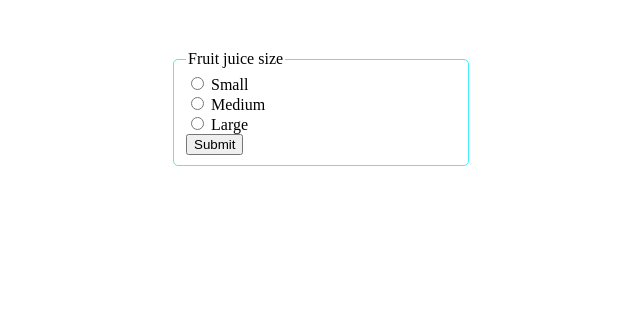
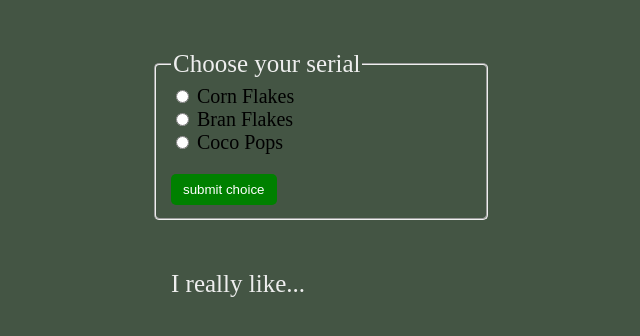
Before and after one commit to michael-odonovan/form-fieldset-radio-js, a plain HTML site: page index.html in a window 1280 px wide. Shown: the whole page, without its empty margins (319-959 px from the left). Drawn offline with Linux system fonts and the light colour scheme.

Commit message:
feat: change concept, add CSS

```diff
--- a/index.html
+++ b/index.html
@@ -1,53 +1,68 @@
 <!DOCTYPE html>
 <html lang="en">
   <head>
-    <title>names form</title>
+    <title>form with radio buttons</title>
     <meta charset="UTF-8">
     <meta name="viewport" content="width=device-width, initial-scale=1">
+
     <style>
-      form {
+      body {
+        background: #454;
+      }
+      fieldset, .answer {
         width: 95%;
         max-width: 300px;
         margin: 50px auto;
+        border-radius: 5px;
+        font-size: 20px;
       }
-      fieldset {
-        border: 1px solid #4EF;
-        border-radius: 5px
+      legend, .answer {
+        font-size: 25px;
+        color: #eee;
+      }
+      .submit-button {
+        padding: 8px 12px;
+        background: green;
+        margin-top: 20px;
+        border: none;
+        border-radius: 5px;
+        color: white;
       }
     </style>
+
   </head>
-
   <body>
-
     <form onsubmit="myFunction()">
       <fieldset>
-        <legend>Fruit juice size</legend>
+        <legend>Choose your serial</legend>
         <div>
-          <input type="radio" name="size" id="size_1" value="small">
-          <label for="size_1">Small</label>
+          <input type="radio" name="serial" value="Corn Flakes">
+          <label for="cornFlakes">Corn Flakes</label>
         </div>
         <div>
-          <input type="radio" name="size" id="size_2" value="medium">
-          <label for="size_2">Medium</label>
+          <input type="radio" name="serial" value="Bran Flakes">
+          <label for="branFlakes">Bran Flakes</label>
         </div>
         <div>
-          <input type="radio" name="size" id="size_3" value="large">
-          <label for="size_3">Large</label>
+          <input type="radio" name="serial" value="Coco Pops">
+          <label for="cocoPops">Coco Pops</label>
         </div>
-        <!-- <input type="submit" value="Submit"> -->
-        <button type="submit">Submit</button>
+        <input class="submit-button" type="submit" value="submit choice">
       </fieldset>
-      <p id="demo"></p>
+
+      <div class="answer">
+        I really like... <span id="output" class="output"></span>
+      </div>
+
+
     </form>
 
     <script>
-      function myFunction() {
-        event.preventDefault();
-        let choice = document.querySelector('input[name="size"]:checked').value;
-        document.getElementById("demo").innerHTML = choice;
+      let myFunction = () => {
+      event.preventDefault();
+      let choice = document.querySelector('input[name="serial"]:checked').value;
+      document.getElementById("output").innerHTML = choice
       }
     </script>
-
-  </body
-
+  </body>
 </html>
```
